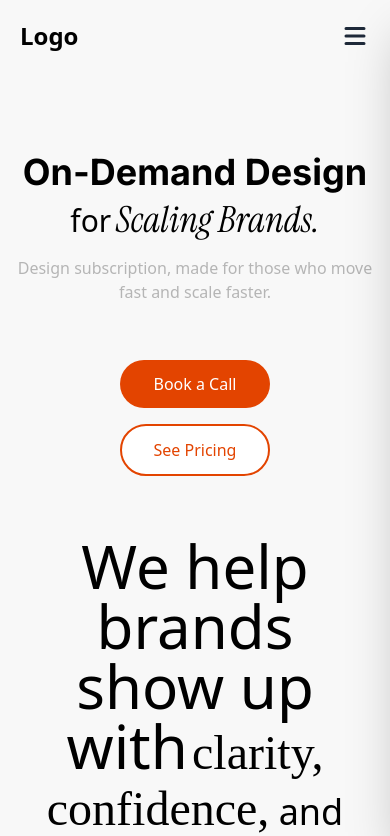
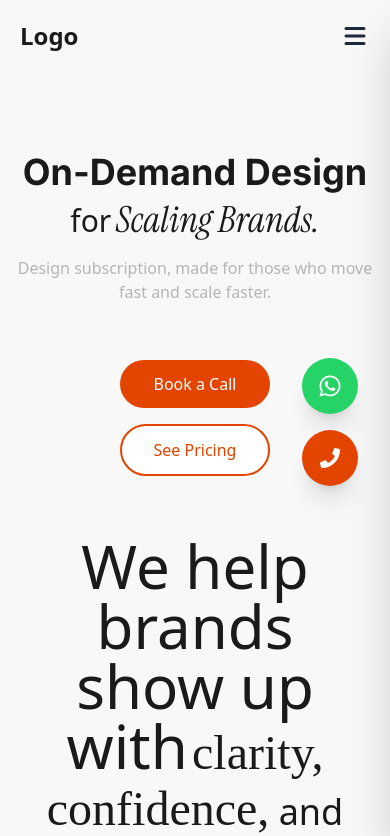
Before and after one commit to DCABHI83/codaris, a React (Vite) app: page / in a window 390 px wide. Shown: the top 836 px of the page. Built offline with nearby package versions, Linux system fonts and the light colour scheme; a web font is replaced by a local one.

Commit message:
added whhatsapp and phone

```diff
--- a/src/components/Hero.jsx
+++ b/src/components/Hero.jsx
@@ -1,4 +1,6 @@
 import React from 'react'
+import { FaWhatsapp, FaPhone } from 'react-icons/fa'
+import { motion } from 'framer-motion'
 
 const Hero = () => {
   return (
@@ -43,6 +45,87 @@ const Hero = () => {
    </div>
 
    </div>
+
+   {/* Floating Contact Buttons - Vertical Center Right */}
+   <div className='fixed top-1/2 -translate-y-1/2 right-8 flex flex-col gap-4 z-[99999]'>
+
+     {/* WhatsApp Button */}
+     <motion.a
+       href="https://wa.me/918210072406?text=Hi!%20I%20am%20interested%20in%20your%20services."
+       target='_blank'
+       rel='noopener noreferrer'
+       className='group relative w-14 h-14 bg-[#25D366] hover:bg-[#20BA5A] rounded-full flex items-center justify-center shadow-xl transition-all'
+       initial={{ scale: 0, opacity: 0 }}
+       animate={{
+         scale: [0, 1.1, 1],
+         opacity: 1
+       }}
+       transition={{
+         duration: 0.5,
+         delay: 1,
+         ease: "easeOut"
+       }}
+       whileHover={{ scale: 1.1 }}
+       whileTap={{ scale: 0.95 }}
+     >
+       <motion.div
+         animate={{
+           rotate: [0, 15, -15, 0]
+         }}
+         transition={{
+           duration: 1.5,
+           repeat: Infinity,
+           repeatDelay: 3,
+           ease: "easeInOut"
+         }}
+       >
+         <FaWhatsapp className='text-white text-2xl' />
+       </motion.div>
+
+       {/* Tooltip */}
+       <span className='absolute right-16 bg-gray-900 text-white text-sm px-3 py-2 rounded-lg opacity-0 group-hover:opacity-100 transition-opacity whitespace-nowrap pointer-events-none'>
+         Chat on WhatsApp
+       </span>
+     </motion.a>
+
+     {/* Call Button */}
+     <motion.a
+       href="tel:+918210072406"
+       className='group relative w-14 h-14 bg-[#E34400] hover:bg-[#C73A00] rounded-full flex items-center justify-center shadow-xl transition-all'
+       initial={{ scale: 0, opacity: 0 }}
+       animate={{
+         scale: [0, 1.1, 1],
+         opacity: 1
+       }}
+       transition={{
+         duration: 0.5,
+         delay: 1.2,
+         ease: "easeOut"
+       }}
+       whileHover={{ scale: 1.1 }}
+       whileTap={{ scale: 0.95 }}
+     >
+       <motion.div
+         animate={{
+           rotate: [0, 20, -20, 0]
+         }}
+         transition={{
+           duration: 1.5,
+           repeat: Infinity,
+           repeatDelay: 3,
+           delay: 0.5,
+           ease: "easeInOut"
+         }}
+       >
+         <FaPhone className='text-white text-xl' />
+       </motion.div>
+
+       {/* Tooltip */}
+       <span className='absolute right-16 bg-gray-900 text-white text-sm px-3 py-2 rounded-lg opacity-0 group-hover:opacity-100 transition-opacity whitespace-nowrap pointer-events-none'>
+         Call Us Now
+       </span>
+     </motion.a>
+   </div>
    </>
   )
 }
--- a/src/index.css
+++ b/src/index.css
@@ -11,8 +11,15 @@
 
   html, body {
     width: 100%;
-    height: 100%;
+    min-height: 100vh; /* Changed from height to min-height */
     background-color: #F8F8F8;
+    color: #1a1a1a; /* Added default dark text color */
+  }
+
+  /* Ensure fixed elements always show */
+  [style*="position: fixed"],
+  .fixed {
+    isolation: isolate; /* Creates new stacking context */
   }
 }
 
--- a/src/pages/Home.jsx
+++ b/src/pages/Home.jsx
@@ -7,13 +7,9 @@ import Review from '../components/Review'
 import Pricing from '../components/Pricing'
 import Faq from '../components/Faq'
 import OurTeam from '../components/OurTeam'
-import { motion } from 'framer-motion'
-import { FaWhatsapp } from 'react-icons/fa'
+
 
 const Home = () => {
-  const whatsappNumber = '6205961622' // Replace with your WhatsApp number
-  const whatsappMessage = 'Hi! I am interested in your services.'
-
   return (
 <>
 <Hero/>
@@ -24,21 +20,6 @@ const Home = () => {
 <Contact/>
 <Review/>
 <OurTeam/>
-
-      {/* Floating WhatsApp Button */}
-      <motion.a
-        href={`https://wa.me/${whatsappNumber}?text=${encodeURIComponent(whatsappMessage)}`}
-        target='_blank'
-        rel='noopener noreferrer'
-        className='fixed bottom-6 right-6 z-50 w-16 h-16 bg-green-500 rounded-full flex items-center justify-center shadow-lg hover:bg-green-600 transition-all'
-        whileHover={{ scale: 1.1 }}
-        whileTap={{ scale: 0.95 }}
-        initial={{ opacity: 0, y: 100 }}
-        animate={{ opacity: 1, y: 0 }}
-        transition={{ duration: 0.5, delay: 1 }}
-      >
-        <FaWhatsapp className='text-white text-3xl' />
-      </motion.a>
 </>
   )
 }
```
Lines whose indentation alone changed are shown as unchanged.
